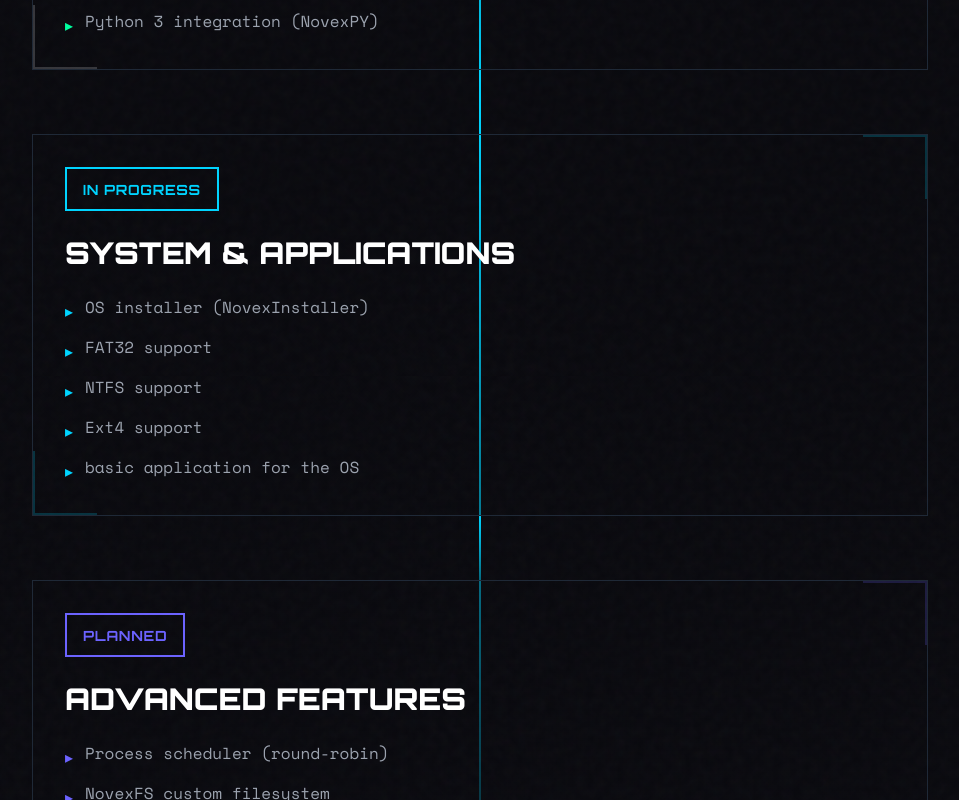
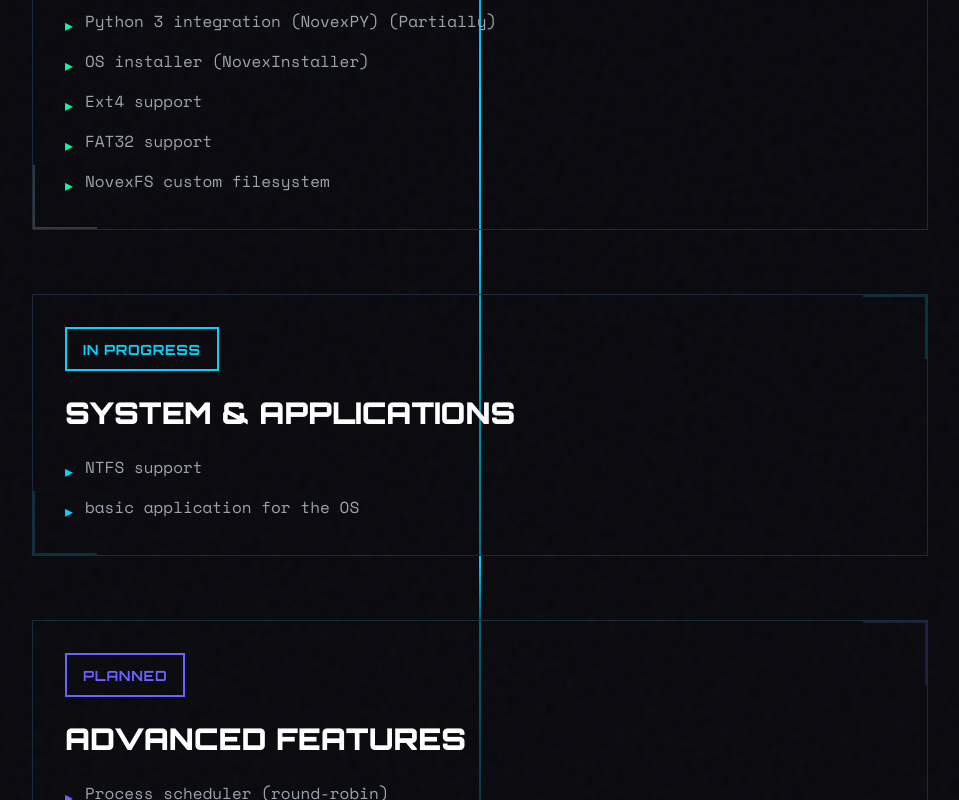
Before and after one commit to Dragonart53/novexos-website, a Next.js app: page / in a window 1280 px wide. Shown: the part 2740-3540 px from the top of the page, without its empty margins (160-1119 px from the left). Built offline with nearby package versions, Linux system fonts and the light colour scheme.

Commit message:
Update : Updated roadmap

```diff
--- a/components/Roadmap.js
+++ b/components/Roadmap.js
@@ -17,17 +17,18 @@ const roadmapItems = [
       'Keyboard & PS/2 driver',
       'Basic shell (NovexShell)',
       'NovexDE desktop environment',
-      'Python 3 integration (NovexPY)',
+      'Python 3 integration (NovexPY) (Partially)',
+      'OS installer (NovexInstaller)',
+      'Ext4 support',
+      'FAT32 support',
+      'NovexFS custom filesystem',
     ],
   },
   {
     status: 'progress',
     title: 'SYSTEM & APPLICATIONS',
     items: [
-      'OS installer (NovexInstaller)',
-      'FAT32 support',
       'NTFS support',
-      'Ext4 support',
       'basic application for the OS',
     ],
   },
@@ -36,7 +37,6 @@ const roadmapItems = [
     title: 'ADVANCED FEATURES',
     items: [
       'Process scheduler (round-robin)',
-      'NovexFS custom filesystem',
       'ELF binary loader',
       'Networking stack (TCP/IP)',
       'Package manager',
```
